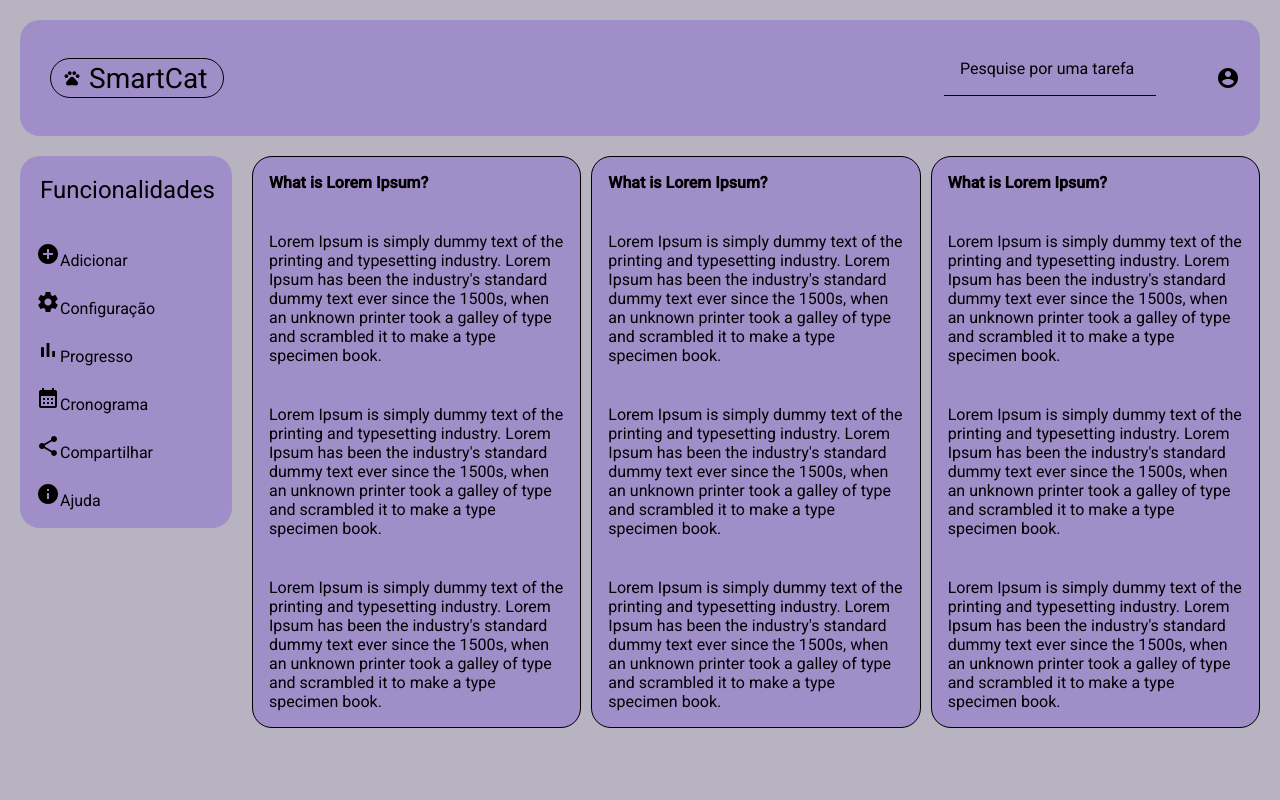
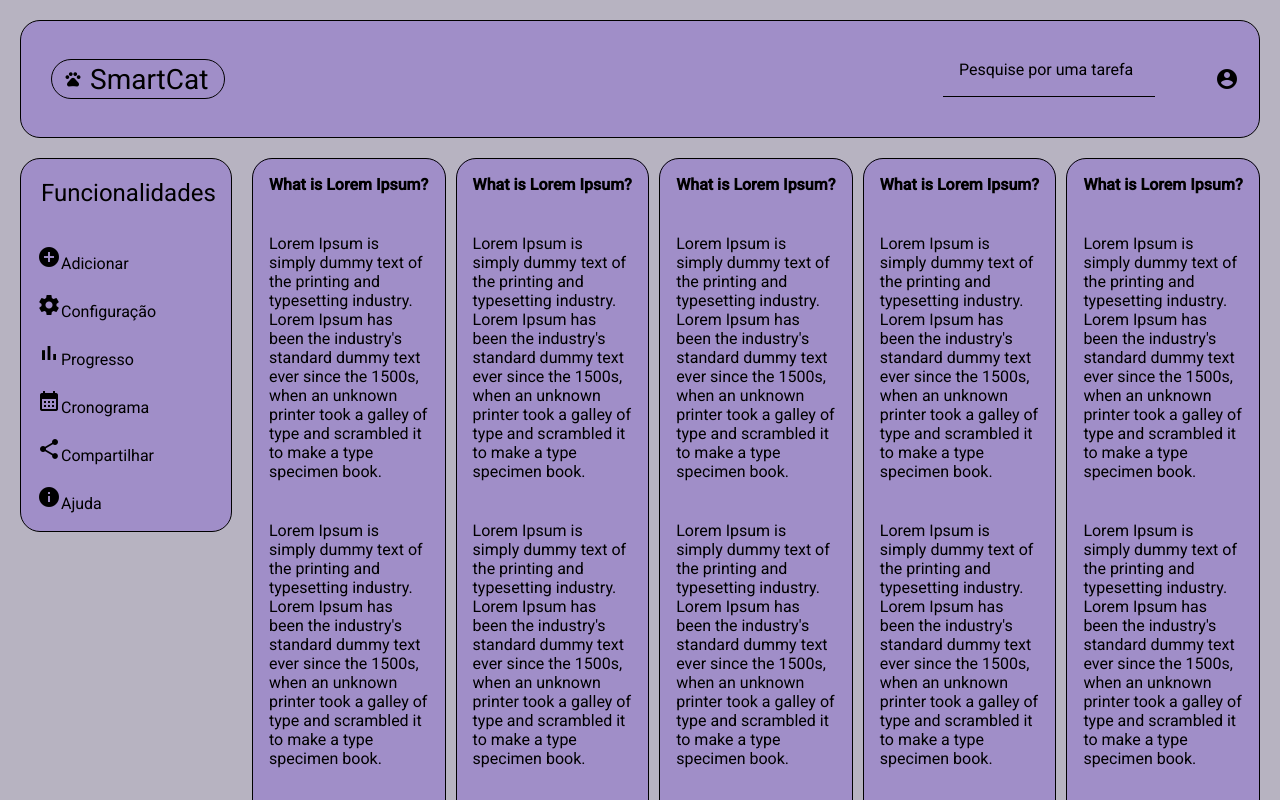
Before and after one commit to felipecartaxo/pweb1-angular-smartcat, an Angular app in the folder smartcat-projeto/: page / in a window 1280 px wide. Shown: the top 800 px of the page. Built offline with nearby package versions, Linux system fonts and the light colour scheme.

Commit message:
adicionando borda aos componentes

```diff
--- a/smartcat-projeto/src/app/layout/barra-superior/barra-superior.component.css
+++ b/smartcat-projeto/src/app/layout/barra-superior/barra-superior.component.css
@@ -1,4 +1,5 @@
 .barra-superior-container {
+    border: 1px solid black;
     display: flex;
     flex-direction: row;
     justify-content: space-between;
--- a/smartcat-projeto/src/app/layout/menu-lateral/menu-lateral.component.css
+++ b/smartcat-projeto/src/app/layout/menu-lateral/menu-lateral.component.css
@@ -1,4 +1,5 @@
 .menu-lateral-container {
+    border: 1px solid black;
     background-color: #a08ec8;
     margin-left: 20px;
     margin-right: 20px;
--- a/smartcat-projeto/src/app/layout/quadro/quadro.component.html
+++ b/smartcat-projeto/src/app/layout/quadro/quadro.component.html
@@ -3,6 +3,9 @@
         <app-quadro-card></app-quadro-card>
         <app-quadro-card></app-quadro-card>
         <app-quadro-card></app-quadro-card>
+        <app-quadro-card></app-quadro-card>
+        <app-quadro-card></app-quadro-card>
+
 
     </div>
 </div>
```
